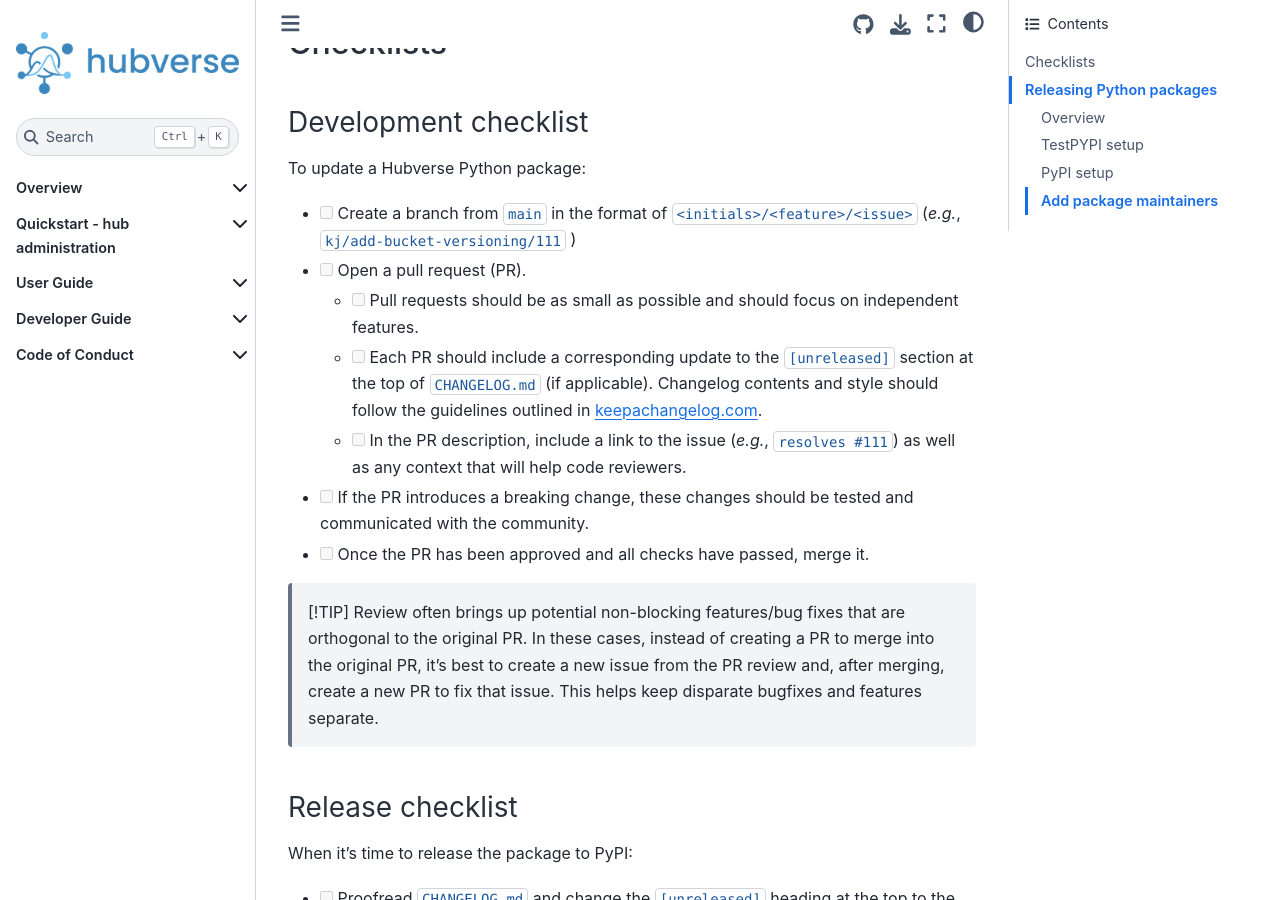
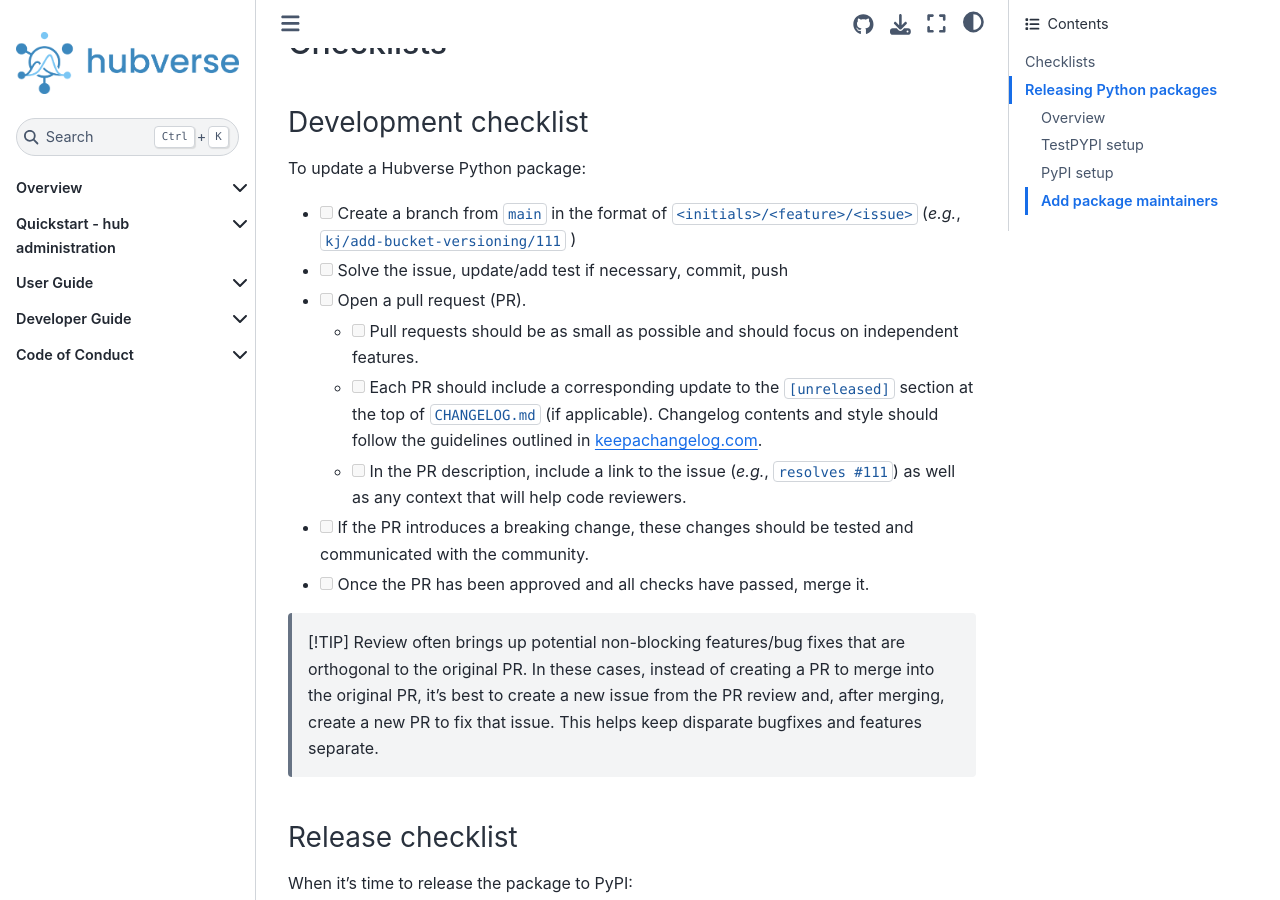
Before and after one commit to hubverse-org/hubDocs, a Sphinx documentation site: the page built from docs/source/developer/python.md, in a window 1280 px wide and 900 px high, scrolled down 680 px. Built offline with Sphinx 7.4.7 and the Sphinx Book theme 1.1.4, drawn with Linux system fonts in a browser that asks for light colours; comment, search, counter and statistics services are not loaded.

Commit message:
clarify dev process
Co-authored-by: Lucie Contamin <CONTAMIN@pitt.edu>

```diff
--- a/docs/source/developer/python.md
+++ b/docs/source/developer/python.md
@@ -29,6 +29,7 @@ To update a Hubverse Python package:
 
 - [ ] Create a branch from `main` in the format of
 `<initials>/<feature>/<issue>` (_e.g._, `kj/add-bucket-versioning/111` )
+- [ ] Solve the issue, update/add test if necessary, commit, push
 - [ ] Open a pull request (PR).
   - [ ] Pull requests should be as small as possible and should focus on
     independent features.
```
